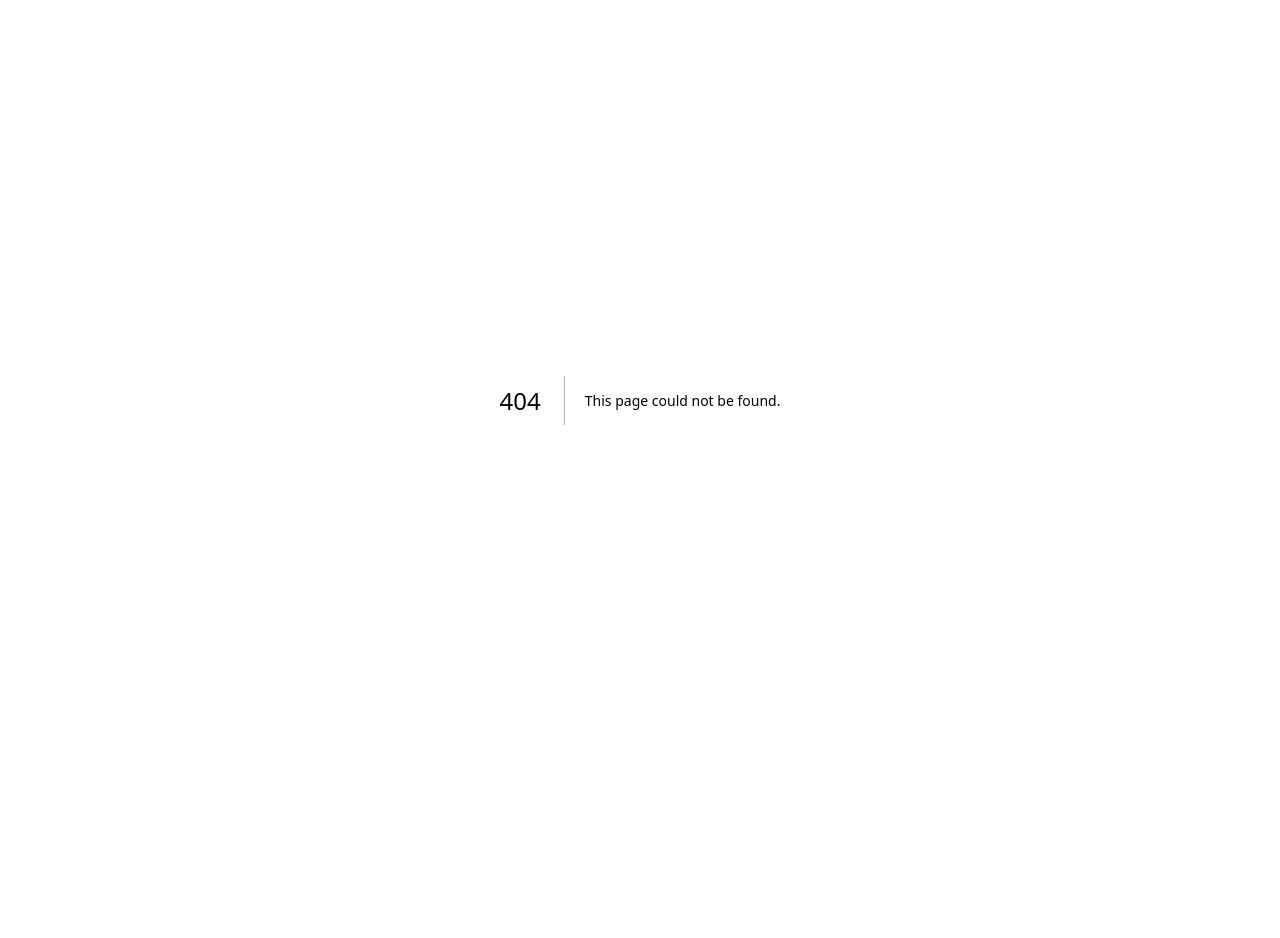
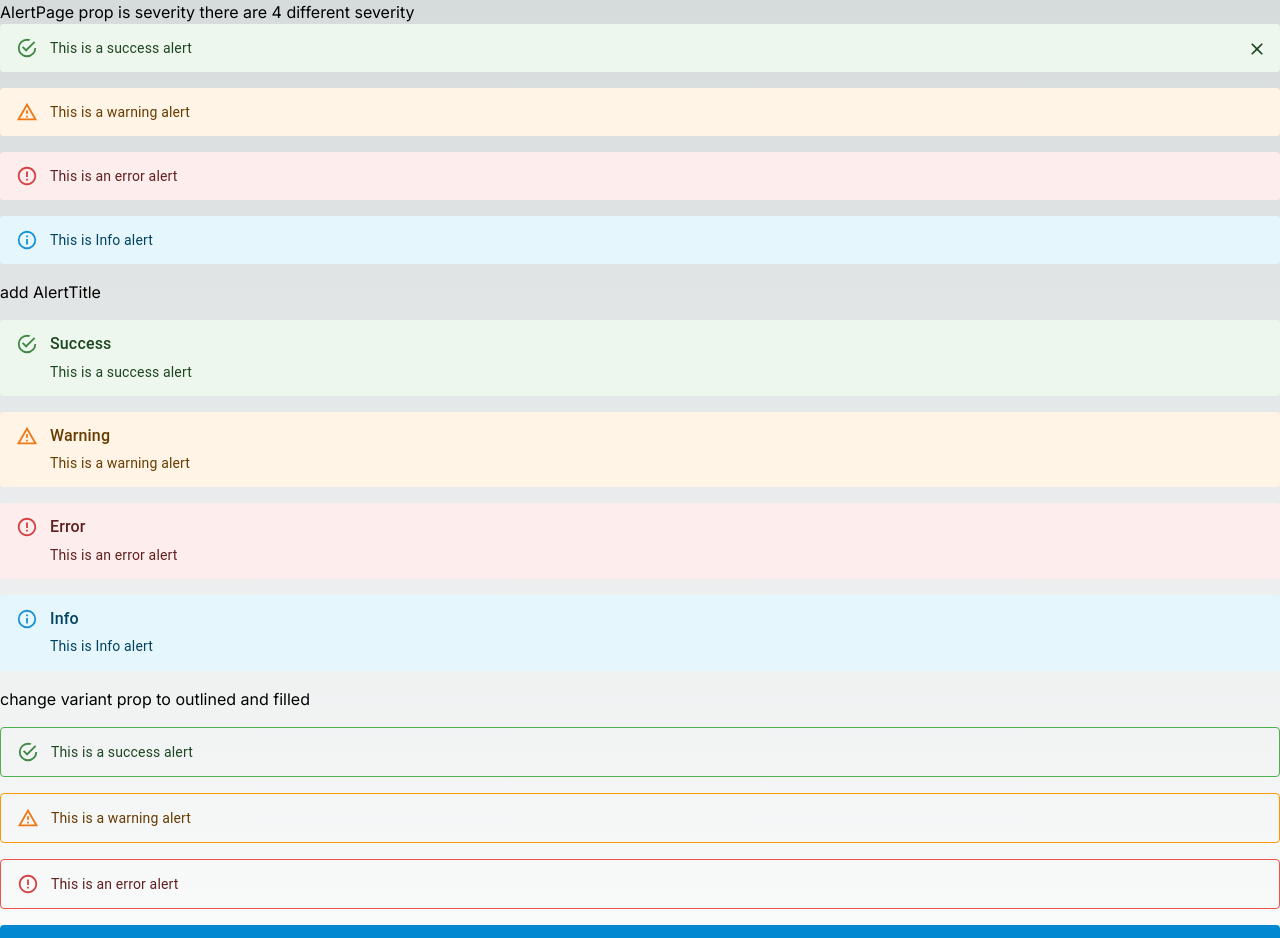
Before and after one commit to Jerryliu3547/materialuidemo, a Next.js app: page /alert in a window 1280 px wide. Before the commit this address had no page. Shown: the top 938 px of the page. Before the commit the page ends 800 px from the top, so only its background shows below. Built offline with nearby package versions, Linux system fonts and the light colour scheme.

Commit message:
add alert to demo

```diff
--- /dev/null
+++ b/src/app/alert/page.js
@@ -0,0 +1,52 @@
+"use client"
+import React from 'react'
+import { Alert, Stack, AlertTitle} from '@mui/material'
+import CheckIcon from '@mui/icons-material/Check'
+
+const AlertPage = () => {
+  return (
+    <div>
+        AlertPage prop is  severity there are 4 different severity
+        <Stack spacing={2}>
+            <Alert severity="success" onClose={()=>{alert('close the alert')}}>
+                This is a success alert
+            </Alert>
+            <Alert severity="warning">This is a warning alert</Alert>
+            <Alert severity="error">This is an error alert</Alert>
+            <Alert severity='info'>This is Info alert</Alert>
+
+            <h1>add AlertTitle</h1>
+            <Alert severity="success">
+                <AlertTitle>Success</AlertTitle>
+                This is a success alert
+            </Alert>
+
+            <Alert severity="warning">
+                <AlertTitle>Warning</AlertTitle>
+                This is a warning alert
+            </Alert>
+
+            <Alert severity="error">
+                <AlertTitle>Error</AlertTitle>
+                This is an error alert
+            </Alert>
+
+            <Alert severity='info'>
+                <AlertTitle>Info</AlertTitle>
+                This is Info alert
+            </Alert>
+
+            <h1>change variant prop to outlined and filled</h1>
+            <Alert variant='outlined' severity="success">This is a success alert</Alert>
+            <Alert variant='outlined' severity="warning">This is a warning alert</Alert>
+            <Alert variant='outlined' severity="error">This is an error alert</Alert>
+            <Alert variant='filled' severity='info'>This is Info alert</Alert>
+
+            <h1>change icon by alter icon prop</h1>
+            <Alert variant='filled' severity='info' icon={<CheckIcon fontSize='inherit'/>} >This is Info alert</Alert>
+        </Stack>
+    </div>
+  )
+}
+
+export default AlertPage
```
